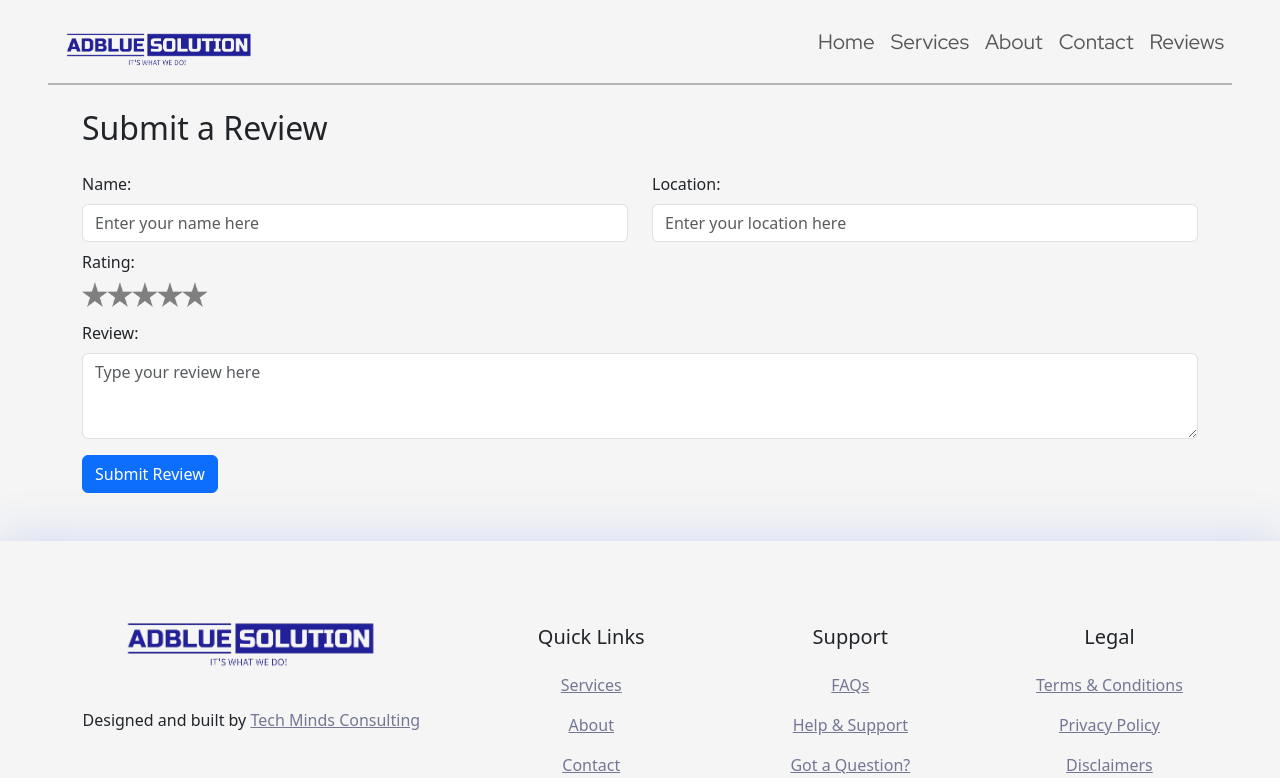
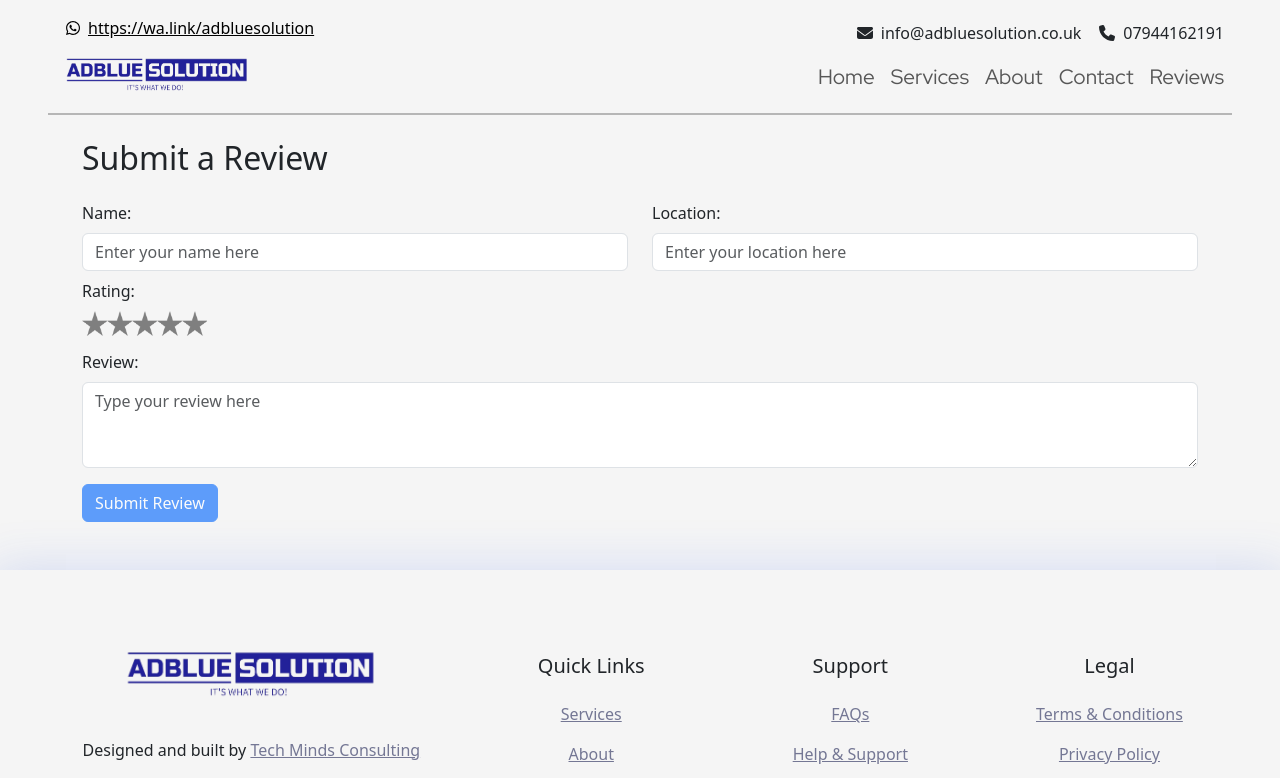
Before and after one commit to joshthomas98/adblue-solution-website, a React (Vite) app: page /reviewform in a window 1280 px wide. Shown: the top 778 px of the page. Built offline with nearby package versions, Linux system fonts and the light colour scheme; some icons are missing; a web font is replaced by a local one.

Commit message:
FINAL MINUS EMAILJS CHANGEOVER

```diff
--- a/src/components/Footer.jsx
+++ b/src/components/Footer.jsx
@@ -28,10 +28,7 @@ const Footer = () => {
                   <div className="copywrite-text mb-5 mt-3 text-center">
                     <p className="mb-0">
                       Designed and built by <i className="lni-heart mr-1" />
-                      <a
-                        className="ml-1"
-                        href="https://wrapbootstrap.com/user/DesigningWorld"
-                      >
+                      <a className="ml-1" href="http://acorn.digital/">
                         Tech Minds Consulting
                       </a>
                     </p>
@@ -54,16 +51,16 @@ const Footer = () => {
                 <div className="footer_menu text-center text-sm-left">
                   <ul>
                     <li>
-                      <a href="/about">Services</a>
+                      <a href="/services">Services</a>
                     </li>
                     <li>
-                      <a href="#">About</a>
+                      <a href="about">About</a>
                     </li>
                     <li>
-                      <a href="#">Contact</a>
+                      <a href="/contact">Contact</a>
                     </li>
                     <li>
-                      <a href="#">Reviews</a>
+                      <a href="reviewslist">Reviews</a>
                     </li>
                   </ul>
                 </div>
--- a/src/components/HomepageContact.jsx
+++ b/src/components/HomepageContact.jsx
@@ -1,6 +1,6 @@
-import React, { useState, useRef } from "react";
+import React, { useState, useRef, useEffect } from "react";
 import { useNavigate } from "react-router-dom";
-import { Button } from "react-bootstrap";
+import { Button, Alert } from "react-bootstrap";
 import emailjs from "@emailjs/browser";
 import BasicSpinner from "./Spinner";
 
@@ -9,6 +9,7 @@ const Contact = () => {
   const formRef = useRef(null);
 
   const [isLoading, setIsLoading] = useState(false);
+  const [formInvalid, setFormInvalid] = useState(true);
 
   const sendEmail = (e) => {
     e.preventDefault();
@@ -29,15 +30,39 @@ const Contact = () => {
         }
       )
       .finally(() => {
-        setIsLoading(false); // Set isLoading back to false after API call completes
-        e.target.reset();
+        setIsLoading(false);
+        formRef.current.reset();
+        setFormInvalid(true); // Reset form validation state
       });
+  };
+
+  const handleFormChange = () => {
+    const formFields = formRef.current.elements;
+    let isFormInvalid = false;
+
+    // Check if any field is empty
+    for (let field of formFields) {
+      if (
+        (field.tagName === "INPUT" || field.tagName === "TEXTAREA") &&
+        !field.value.trim()
+      ) {
+        isFormInvalid = true;
+        break;
+      }
+    }
+
+    // Check if the selected option in the dropdown menu is not "Select Area"
+    const areaSelect = formFields.namedItem("area");
+    if (areaSelect && areaSelect.value === "") {
+      isFormInvalid = true;
+    }
+
+    setFormInvalid(isFormInvalid);
   };
 
   return (
     <>
       {isLoading && (
-        // Show a semi-transparent background and a spinner while loading
         <div
           style={{
             position: "fixed",
@@ -78,7 +103,8 @@ const Contact = () => {
               name="enq"
               method="post"
               action="contact.php"
-              onSubmit="return validation();"
+              onSubmit={sendEmail}
+              onChange={handleFormChange} // Attach handleFormChange to onChange event
             >
               <div className="row">
                 <div className="form-group col-md-6 mb-3">
@@ -87,7 +113,7 @@ const Contact = () => {
                     name="name"
                     className="form-control"
                     placeholder="Name"
-                    required="required"
+                    required
                   />
                 </div>
                 <div className="form-group col-md-6 pb-sm-3">
@@ -96,7 +122,7 @@ const Contact = () => {
                     name="vehicle_registration"
                     className="form-control"
                     placeholder="Vehicle Registration"
-                    required="required"
+                    required
                   />
                 </div>
                 <div className="form-group col-md-6 pb-sm-3">
@@ -105,7 +131,7 @@ const Contact = () => {
                     name="email"
                     className="form-control"
                     placeholder="Email"
-                    required="required"
+                    required
                   />
                 </div>
                 <div className="form-group col-md-6 pb-sm-3">
@@ -114,15 +140,11 @@ const Contact = () => {
                     name="contact_number"
                     className="form-control"
                     placeholder="Contact Number"
-                    required="required"
+                    required
                   />
                 </div>
                 <div className="form-group col-md-12 pb-sm-3 d-flex justify-content-center">
-                  <select
-                    name="area"
-                    className="form-control"
-                    required="required"
-                  >
+                  <select name="area" className="form-control" required>
                     <option value="">Select Area</option>
                     <option value="1">Area 1</option>
                     <option value="2">Area 2</option>
@@ -136,20 +158,15 @@ const Contact = () => {
                     name="message"
                     className="form-control"
                     placeholder="Your Message"
-                    required="required"
+                    required
                   ></textarea>
                 </div>
                 <div className="col-md-12 text-center">
                   <Button
                     type="submit"
-                    value="Send message"
-                    name="submit"
-                    id="submitButton"
                     className="btn btn-contact-bg rounded-pill"
-                    title="Submit Your Message!"
                     style={{ maxWidth: "150px" }}
-                    href="/messagesent"
-                    onClick={sendEmail}
+                    disabled={formInvalid}
                   >
                     Send Message
                   </Button>
--- a/src/components/Navbar.jsx
+++ b/src/components/Navbar.jsx
@@ -1,3 +1,7 @@
+import React from "react";
+import { faEnvelope, faPhone } from "@fortawesome/free-solid-svg-icons";
+import { faWhatsapp } from "@fortawesome/free-brands-svg-icons";
+import { FontAwesomeIcon } from "@fortawesome/react-fontawesome";
 import Nav from "react-bootstrap/Nav";
 import Navbar from "react-bootstrap/Navbar";
 import NavDropdown from "react-bootstrap/NavDropdown";
@@ -18,9 +22,44 @@ function NavbarComponent() {
 
   return (
     <div className="px-5">
-      <Navbar collapseOnSelect expand="lg">
-        {/* Add custom class for xs, sm, and md screen sizes */}
-        <div className="pt-xs-sm-md-only">
+      <div className="pb-2">
+        <div
+          className="d-flex justify-content-start align-items-center pt-3"
+          style={{ marginBottom: "-35px" }}
+        >
+          <div className="d-none d-lg-block">
+            <a
+              href="https://wa.link/adbluesolution"
+              target="blank"
+              style={{ color: "black", display: "flex", alignItems: "center" }}
+            >
+              <FontAwesomeIcon
+                className="mr-2"
+                style={{ paddingLeft: "18px" }}
+                icon={faWhatsapp}
+              />
+              <span className="px-2">https://wa.link/adbluesolution</span>
+            </a>
+          </div>
+        </div>
+        <div className="d-flex justify-content-end align-items-center pt-3">
+          <div className="d-none d-lg-block ml-lg-3">
+            <FontAwesomeIcon className="mr-2" icon={faEnvelope} />
+            <span className="px-2" style={{ marginRight: "10px" }}>
+              info@adbluesolution.co.uk
+            </span>
+            <FontAwesomeIcon className="mr-2" icon={faPhone} />
+            <span className="px-2">07944162191</span>
+          </div>
+        </div>
+      </div>
+
+      <Navbar
+        className="pt-sm-3 pt-lg-0"
+        collapseOnSelect
+        expand="lg"
+        style={{ marginTop: "-4px" }}
+      >
         <Navbar.Brand href="/">
           <img
             src="/assets/LOGO WHITE NO BG.png"
@@ -28,7 +67,6 @@ function NavbarComponent() {
             className="w-25 mx-3 pb-lg-2"
           />
         </Navbar.Brand>
-        </div>
         <Navbar.Toggle
           aria-controls="responsive-navbar-nav"
           style={{
@@ -42,7 +80,6 @@ function NavbarComponent() {
             <Nav.Link href="/" style={linkStyle}>
               Home
             </Nav.Link>
-
             <Nav.Link
               href="/services"
               style={linkStyle}
@@ -50,15 +87,12 @@ function NavbarComponent() {
             >
               Services
             </Nav.Link>
-
             <Nav.Link href="/about" style={linkStyle}>
               About
             </Nav.Link>
-
             <Nav.Link href="/contact" style={linkStyle}>
               Contact
             </Nav.Link>
-
             <Nav.Link href="/reviewslist" style={linkStyle}>
               Reviews
             </Nav.Link>
--- a/src/pages/ReviewForm.jsx
+++ b/src/pages/ReviewForm.jsx
@@ -1,9 +1,9 @@
 import React, { useState } from "react";
 import { ref, push } from "firebase/database";
 import { database } from "../Firebase";
-import { Form, Button, Container, Row, Col } from "react-bootstrap";
+import { Form, Button, Container, Row, Col, Alert } from "react-bootstrap";
 import { useNavigate } from "react-router-dom";
-import { Spinner } from "@chakra-ui/react";
+import BasicSpinner from "../components/Spinner";
 import StarRating from "../components/StarRating";
 
 const ReviewForm = () => {
@@ -14,9 +14,21 @@ const ReviewForm = () => {
   const [review, setReview] = useState("");
   const [isLoading, setIsLoading] = useState(false);
   const [selectedRating, setSelectedRating] = useState(0);
+  const [formInvalid, setFormInvalid] = useState(false);
+
+  // Function to check if all form fields are filled
+  const isFormValid = () => {
+    return name && location && review && selectedRating !== 0;
+  };
 
   const handleSubmit = (event) => {
     event.preventDefault();
+
+    // Check if any field is empty
+    if (!isFormValid()) {
+      setFormInvalid(true);
+      return;
+    }
 
     setIsLoading(true);
 
@@ -24,7 +36,7 @@ const ReviewForm = () => {
     const newReview = {
       name: name,
       location: location,
-      rating: selectedRating, // Use selectedRating directly here
+      rating: selectedRating,
       review: review,
       createdAt: Date.now(),
     };
@@ -52,24 +64,44 @@ const ReviewForm = () => {
 
   return (
     <>
-      {/* Blur background if loading */}
       {isLoading && (
+        // Show a semi-transparent background and a spinner while loading
         <div
           style={{
             position: "fixed",
-            top: "0",
-            left: "0",
+            top: 0,
+            left: 0,
             width: "100%",
             height: "100%",
             backgroundColor: "rgba(255, 255, 255, 0.5)",
             backdropFilter: "blur(5px)",
-            zIndex: "1",
+            zIndex: 1,
           }}
-        />
+        >
+          <div
+            style={{
+              position: "absolute",
+              top: "50%",
+              left: "50%",
+              transform: "translate(-50%, -50%)",
+            }}
+          >
+            <BasicSpinner
+              thickness="4px"
+              speed="0.65s"
+              emptyColor="gray.200"
+              color="blue.500"
+              size="xl"
+            />
+          </div>
+        </div>
       )}
 
       <Container>
         <h2 className="pt-4 pb-3">Submit a Review</h2>
+        {formInvalid && (
+          <Alert variant="danger">Please fill out all form fields.</Alert>
+        )}
         <Form onSubmit={handleSubmit}>
           <Row>
             <Col>
@@ -92,6 +124,7 @@ const ReviewForm = () => {
                   value={location}
                   placeholder="Enter your location here"
                   onChange={(e) => setLocation(e.target.value)}
+                  required
                 />
               </Form.Group>
             </Col>
@@ -122,31 +155,16 @@ const ReviewForm = () => {
               </Form.Group>
             </Col>
           </Row>
-          <Button className="mt-3" variant="primary" type="submit">
+          <Button
+            className="mt-3"
+            variant="primary"
+            type="submit"
+            disabled={!isFormValid()} // Disable submit button if form is invalid
+          >
             Submit Review
           </Button>
         </Form>
       </Container>
-      {/* Spinner */}
-      {isLoading && (
-        <div
-          style={{
-            position: "fixed",
-            top: "50%",
-            left: "50%",
-            transform: "translate(-50%, -50%)",
-            zIndex: "2",
-          }}
-        >
-          <Spinner
-            thickness="4px"
-            speed="0.65s"
-            emptyColor="gray.200"
-            color="blue.500"
-            size="xl"
-          />
-        </div>
-      )}
     </>
   );
 };
```
Lines whose indentation alone changed are shown as unchanged.
